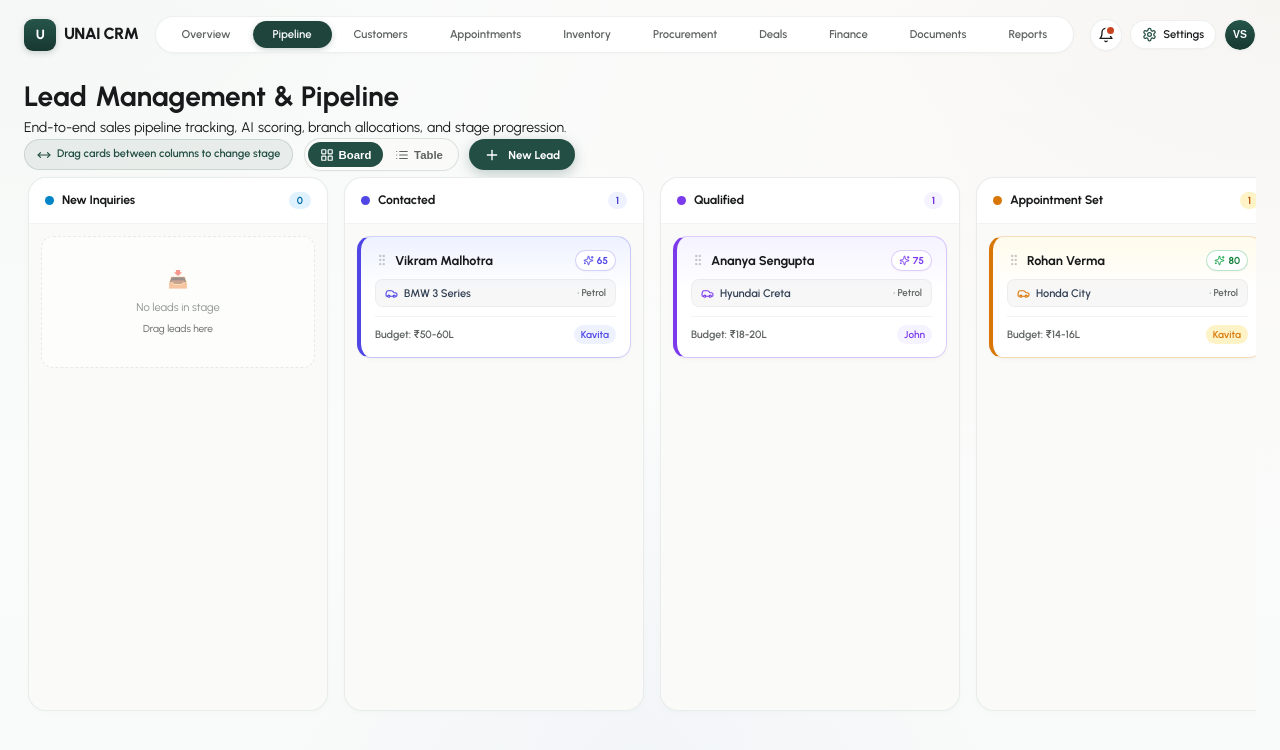
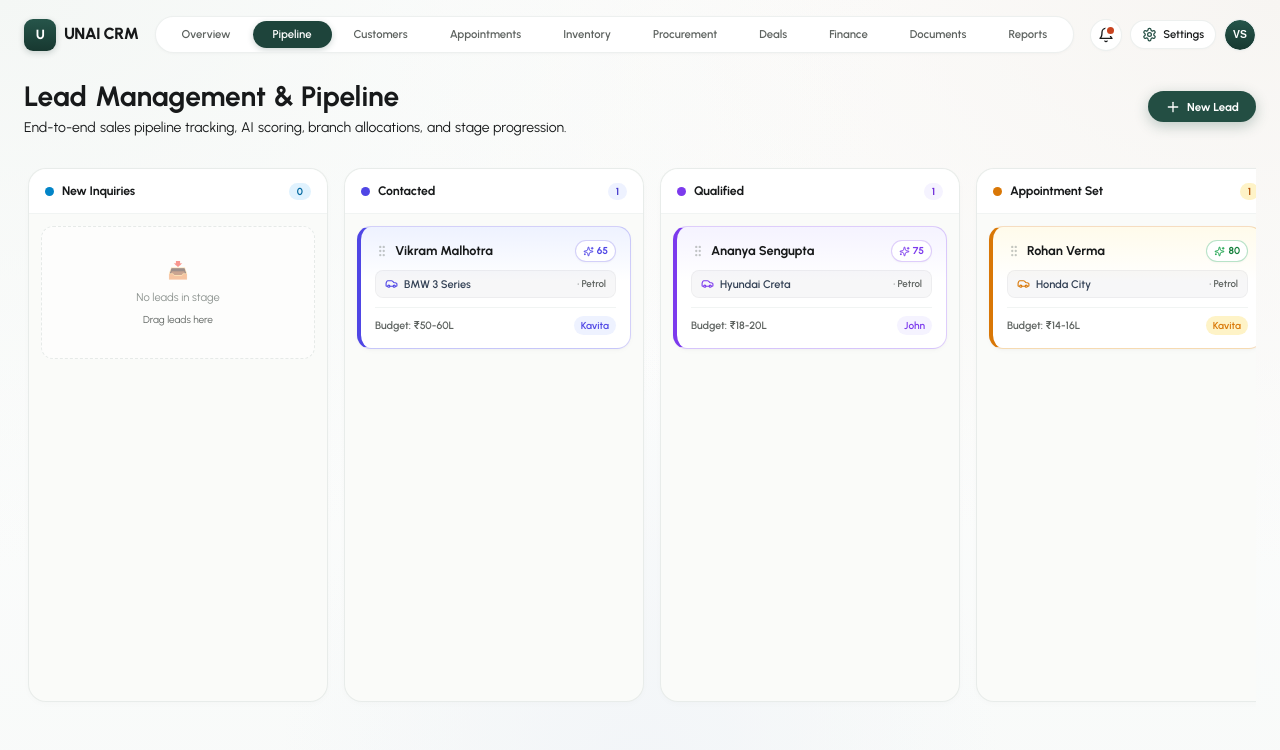
Before and after one commit to Anjalipatel1526/CRMNEW, a Next.js app in the folder apps/web/: page /crm/leads in a window 1280 px wide. Shown: the top 750 px of the page. Built offline with nearby package versions, Linux system fonts and the light colour scheme.

Commit message:
fix: remove drag helper badge and board-table toggle from leads header, aligning new lead button cleanly

```diff
--- a/apps/web/src/app/crm/leads/page.tsx
+++ b/apps/web/src/app/crm/leads/page.tsx
@@ -4,13 +4,10 @@ import React, { useState } from 'react';
 import { api } from '@/lib/api-client';
 import { Lead, LeadStatus, Customer } from '@crm/shared-types';
 import { StatusBadge } from '@/components/ui/StatusBadge';
-import { DataTable, Column } from '@/components/ui/DataTable';
 import { Modal } from '@/components/ui/Modal';
 import { validateLeadTransition } from '@crm/business-rules';
 import {
   Plus,
-  LayoutGrid,
-  List,
   Sparkles,
   Phone,
   Mail,
@@ -20,7 +17,6 @@ import {
   Filter,
   Car,
   GripVertical,
-  MoveHorizontal,
 } from 'lucide-react';
 import { WordFadeIn } from '@/components/ui/WordFadeIn';
 
@@ -29,7 +25,6 @@ export default function LeadsPage() {
   const [leads, setLeads] = useState<Lead[]>(api.getLeads());
   const [customers] = useState<Customer[]>(api.getCustomers());
   const [branches] = useState(api.getBranches());
-  const [viewMode, setViewMode] = useState<'kanban' | 'table'>('kanban');
   const [isNewLeadModalOpen, setIsNewLeadModalOpen] = useState(false);
   const [selectedLead, setSelectedLead] = useState<Lead | null>(null);
 
@@ -186,72 +181,6 @@ export default function LeadsPage() {
     setDragOverStage(null);
   };
 
-  const columns: Column<Lead>[] = [
-    {
-      header: 'Customer',
-      accessorKey: 'customerName',
-      cell: (row) => (
-        <div>
-          <div style={{ fontWeight: 600 }}>{row.customerName}</div>
-          <div style={{ fontSize: '0.75rem', color: 'var(--color-text-secondary)' }}>
-            Source: {row.source}
-          </div>
-        </div>
-      ),
-    },
-    {
-      header: 'Vehicle Interest',
-      cell: (row) => (
-        <div>
-          <div style={{ fontWeight: 600 }}>{row.preferredMake} {row.preferredModel}</div>
-          <div style={{ fontSize: '0.75rem', color: 'var(--color-text-secondary)' }}>
-            Budget: ₹{(row.budgetMin! / 100000).toFixed(1)}L - ₹{(row.budgetMax! / 100000).toFixed(1)}L
-          </div>
-        </div>
-      ),
-    },
-    {
-      header: 'Stage',
-      cell: (row) => <StatusBadge status={row.status} />,
-    },
-    {
-      header: 'AI Purchase Score',
-      cell: (row) => (
-        <span
-          style={{
-            fontWeight: 700,
-            display: 'inline-flex',
-            alignItems: 'center',
-            gap: '0.35rem',
-            color: (row.score || 0) >= 80 ? 'var(--color-green)' : 'var(--color-blue)',
-          }}
-        >
-          <Sparkles size={14} style={{ color: 'var(--color-violet)' }} />
-          {row.score}/100
-        </span>
-      ),
-    },
-    {
-      header: 'Branch & Owner',
-      cell: (row) => (
-        <div>
-          <div style={{ fontSize: '0.8125rem' }}>{row.branchName}</div>
-          <div style={{ fontSize: '0.75rem', color: 'var(--color-text-muted)' }}>{row.assigneeName}</div>
-        </div>
-      ),
-    },
-    {
-      header: 'Actions',
-      cell: (row) => (
-        <button
-          className="btn btn-secondary btn-sm"
-          onClick={() => setSelectedLead(row)}
-        >
-          View Details
-        </button>
-      ),
-    },
-  ];
 
   return (
     <div>
@@ -269,89 +198,16 @@ export default function LeadsPage() {
             />
           </p>
         </div>
-        <div style={{ display: 'flex', alignItems: 'center', gap: '0.75rem', flexWrap: 'wrap' }}>
-          {/* Helpful Drag & Drop Badge */}
-          <div
-            style={{
-              display: 'inline-flex',
-              alignItems: 'center',
-              gap: '6px',
-              fontSize: '0.78rem',
-              color: 'var(--pearl-green)',
-              background: 'rgba(35, 78, 67, 0.07)',
-              border: '1px solid rgba(35, 78, 67, 0.15)',
-              padding: '6px 12px',
-              borderRadius: '999px',
-              fontWeight: 600,
-            }}
-          >
-            <MoveHorizontal size={14} />
-            <span>Drag cards between columns to change stage</span>
-          </div>
-
-          {/* View Toggle */}
-          <div
-            style={{
-              display: 'flex',
-              backgroundColor: '#FAFBF9',
-              border: '1px solid var(--line-2)',
-              borderRadius: '999px',
-              padding: '3px',
-              boxShadow: '0 1px 3px rgba(0,0,0,0.02)',
-            }}
-          >
-            <button
-              onClick={() => setViewMode('kanban')}
-              style={{
-                padding: '0.4rem 0.85rem',
-                borderRadius: '999px',
-                backgroundColor: viewMode === 'kanban' ? 'var(--pearl-green)' : 'transparent',
-                color: viewMode === 'kanban' ? '#FFFFFF' : 'var(--muted)',
-                fontWeight: 700,
-                fontSize: '0.8125rem',
-                display: 'flex',
-                alignItems: 'center',
-                gap: '0.35rem',
-                border: 'none',
-                cursor: 'pointer',
-                transition: 'all 0.15s ease',
-              }}
-            >
-              <LayoutGrid size={14} /> Board
-            </button>
-            <button
-              onClick={() => setViewMode('table')}
-              style={{
-                padding: '0.4rem 0.85rem',
-                borderRadius: '999px',
-                backgroundColor: viewMode === 'table' ? 'var(--pearl-green)' : 'transparent',
-                color: viewMode === 'table' ? '#FFFFFF' : 'var(--muted)',
-                fontWeight: 700,
-                fontSize: '0.8125rem',
-                display: 'flex',
-                alignItems: 'center',
-                gap: '0.35rem',
-                border: 'none',
-                cursor: 'pointer',
-                transition: 'all 0.15s ease',
-              }}
-            >
-              <List size={14} /> Table
-            </button>
-          </div>
-
         <button
           onClick={() => setIsNewLeadModalOpen(true)}
           className="btn btn-primary btn-sm"
-            style={{ borderRadius: '999px', padding: '0.45rem 1rem' }}
+          style={{ borderRadius: '999px', padding: '0.45rem 1.15rem', display: 'inline-flex', alignItems: 'center', gap: '6px' }}
         >
           <Plus size={16} /> New Lead
         </button>
       </div>
-      </div>
 
       {/* Kanban Board View */}
-      {viewMode === 'kanban' ? (
       <div className="kanban-board-container">
           {stages.map((stage) => {
             const stageLeads = leads.filter((l) => l.status === stage.key);
@@ -476,18 +332,6 @@ export default function LeadsPage() {
             );
           })}
         </div>
-      ) : (
-        /* Table View */
-        <div className="card">
-          <div className="card-body">
-            <DataTable
-              data={leads}
-              columns={columns}
-              searchPlaceholder="Search leads by customer, vehicle, source..."
-            />
-          </div>
-        </div>
-      )}
 
       {/* New Lead Modal */}
       <Modal
--- a/apps/web/src/styles/globals.css
+++ b/apps/web/src/styles/globals.css
@@ -915,6 +915,15 @@ html, body {
 .fade-word {
   display: inline-block;
   will-change: opacity, transform;
+}
+
+/* Page Header layout */
+.page-header {
+  display: flex;
+  align-items: center;
+  justify-content: space-between;
+  gap: 16px;
+  margin-bottom: 24px;
 }
 
 /* Section Wrapper: Smooth pure fade-in on section mount */
```
Lines whose indentation alone changed are shown as unchanged.
